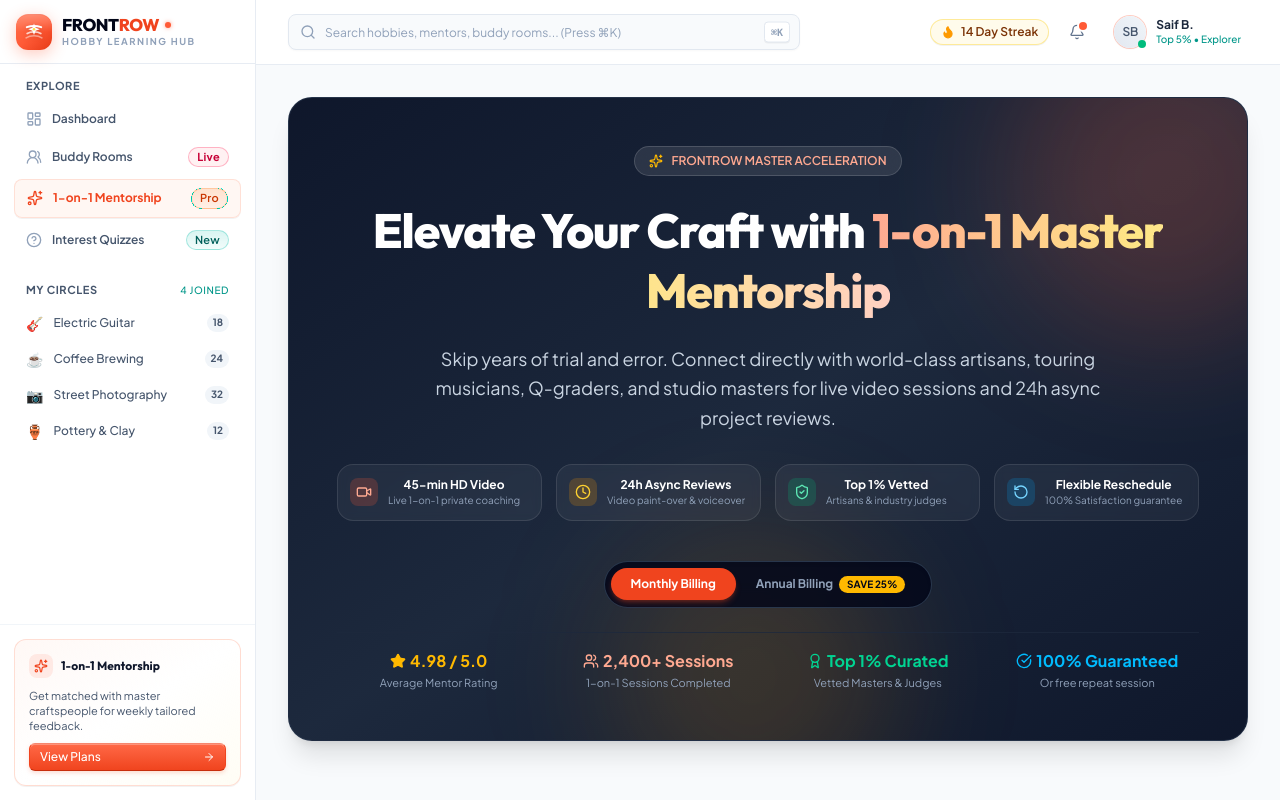
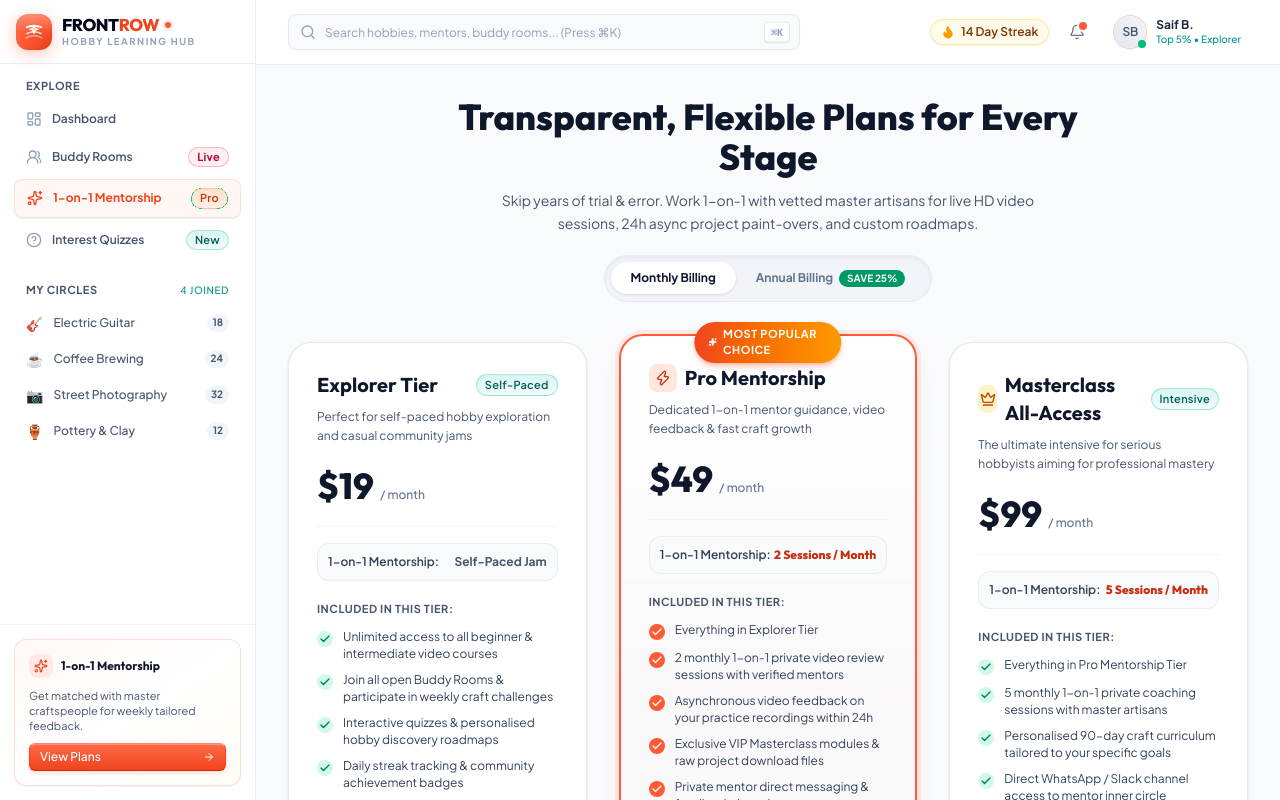
Before and after one commit to kaiizer777/frontrow, a Next.js app: page /subscription in a window 1280 px wide. Shown: the top 800 px of the page. Built offline with nearby package versions, Linux system fonts and the light colour scheme.

Commit message:
refactor(subscription): clean up hero header and badge above pricing plans

```diff
--- a/src/app/subscription/page.tsx
+++ b/src/app/subscription/page.tsx
@@ -3,7 +3,6 @@
 import * as React from "react";
 import { AppShell } from "@/components/shared/AppShell";
 import {
-  SubscriptionHero,
   PricingTierCards,
   MentorGrid,
   BookSessionModal,
@@ -19,8 +18,7 @@
   const [selectedMentorId, setSelectedMentorId] = React.useState<string | null>(null);
   const [selectedPlanName, setSelectedPlanName] = React.useState<string | null>(null);
 
-  // References to scroll down to sections smoothly
-  const pricingRef = React.useRef<HTMLDivElement>(null);
+  // Reference to scroll down to mentors section
   const mentorsRef = React.useRef<HTMLDivElement>(null);
 
   const handleSelectPlan = (plan: SubscriptionPlan) => {
@@ -38,29 +36,14 @@
     setModalOpen(true);
   };
 
-  const scrollToPricing = () => {
-    pricingRef.current?.scrollIntoView({ behavior: "smooth" });
-  };
-
-  const scrollToMentors = () => {
-    mentorsRef.current?.scrollIntoView({ behavior: "smooth" });
-  };
-
   return (
     <AppShell>
       <div className="space-y-12 sm:space-y-16 pb-16">
-        {/* Hero Section */}
-        <SubscriptionHero
-          billingCycle={billingCycle}
-          onBillingCycleChange={setBillingCycle}
-          onExploreMentorsClick={scrollToMentors}
-          onViewPlansClick={scrollToPricing}
-        />
-
         {/* Pricing Tiers Section */}
-        <div ref={pricingRef} className="scroll-mt-20">
+        <div>
           <PricingTierCards
             billingCycle={billingCycle}
+            onBillingCycleChange={setBillingCycle}
             onSelectPlan={handleSelectPlan}
           />
         </div>
--- a/src/components/subscription/PricingTierCards.tsx
+++ b/src/components/subscription/PricingTierCards.tsx
@@ -9,23 +9,56 @@
 
 interface PricingTierCardsProps {
   billingCycle: "monthly" | "annual";
+  onBillingCycleChange: (cycle: "monthly" | "annual") => void;
   onSelectPlan: (plan: SubscriptionPlan) => void;
 }
 
 export function PricingTierCards({
   billingCycle,
+  onBillingCycleChange,
   onSelectPlan,
 }: PricingTierCardsProps) {
   return (
     <div className="space-y-6">
       {/* Section Header */}
-      <div className="text-center max-w-2xl mx-auto space-y-2">
-        <h2 className="text-xl sm:text-2xl lg:text-3xl font-black text-slate-900 font-display">
+      <div className="text-center max-w-2xl mx-auto space-y-3">
+        <h2 className="text-2xl sm:text-3xl lg:text-4xl font-black text-slate-900 font-display">
           Transparent, Flexible Plans for Every Stage
         </h2>
-        <p className="text-xs sm:text-sm text-slate-600">
-          All plans include full community hub access. Upgrade or cancel anytime with one click.
+        <p className="text-xs sm:text-sm text-slate-600 max-w-xl mx-auto leading-relaxed">
+          Skip years of trial & error. Work 1-on-1 with vetted master artisans for live HD video sessions, 24h async project paint-overs, and custom roadmaps.
         </p>
+
+        {/* Billing Cycle Switcher */}
+        <div className="pt-2 flex items-center justify-center">
+          <div className="inline-flex items-center p-1.5 rounded-full bg-slate-100 border border-slate-200/80 shadow-inner">
+            <button
+              type="button"
+              onClick={() => onBillingCycleChange("monthly")}
+              className={`px-5 py-2 rounded-full text-xs font-bold transition-all ${
+                billingCycle === "monthly"
+                  ? "bg-white text-slate-900 shadow-sm font-extrabold"
+                  : "text-slate-500 hover:text-slate-900"
+              }`}
+            >
+              Monthly Billing
+            </button>
+            <button
+              type="button"
+              onClick={() => onBillingCycleChange("annual")}
+              className={`flex items-center gap-1.5 px-5 py-2 rounded-full text-xs font-bold transition-all ${
+                billingCycle === "annual"
+                  ? "bg-white text-slate-900 shadow-sm font-extrabold"
+                  : "text-slate-500 hover:text-slate-900"
+              }`}
+            >
+              <span>Annual Billing</span>
+              <span className="bg-emerald-600 text-white text-[10px] font-black px-2 py-0.5 rounded-full">
+                SAVE 25%
+              </span>
+            </button>
+          </div>
+        </div>
       </div>
 
       {/* Pricing Cards Grid */}
```
